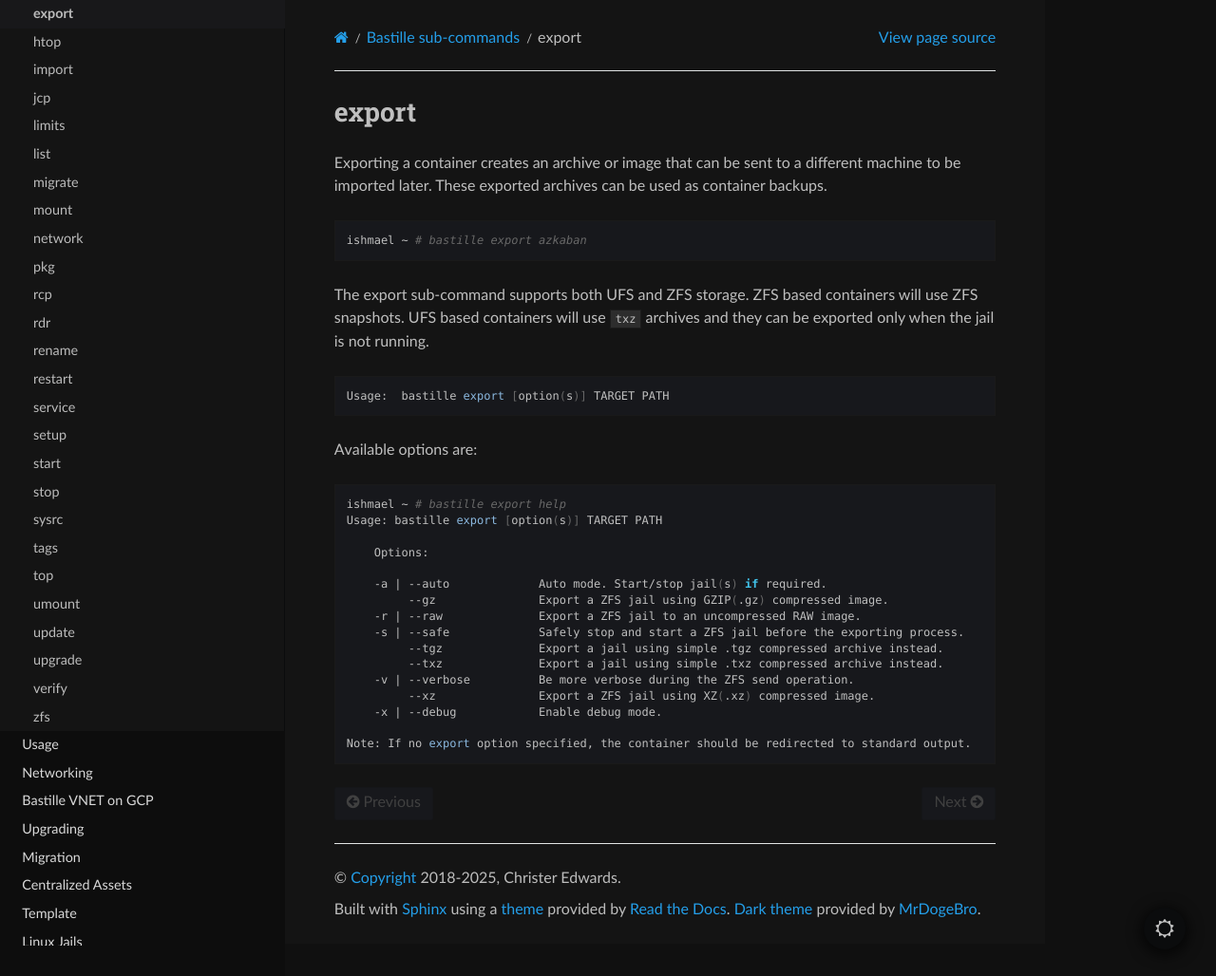
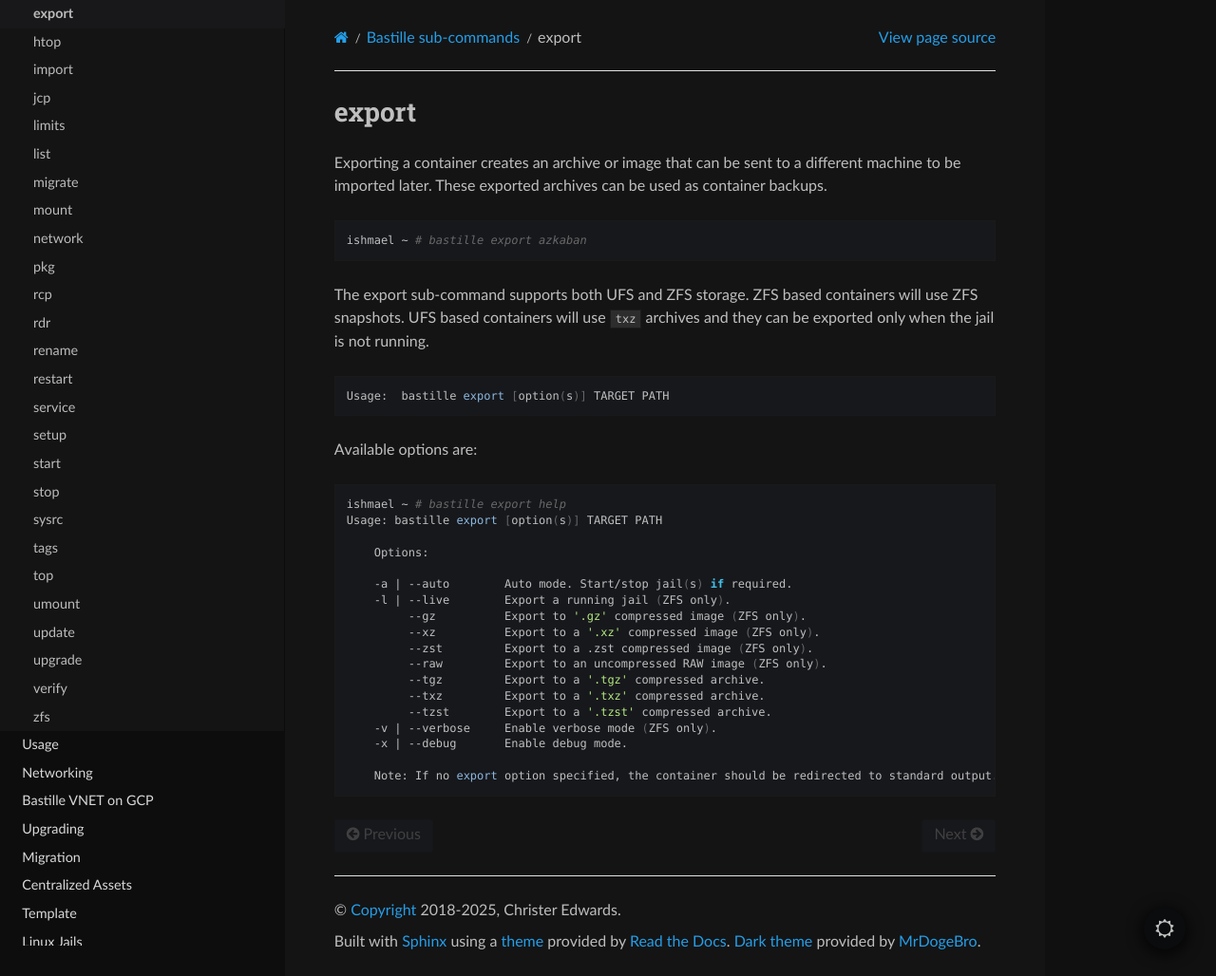
Before and after one commit to BastilleBSD/bastille, a Sphinx documentation site: the page built from docs/chapters/subcommands/export.rst, in a window 1280 px wide and 1028 px high. Shown: the whole window at 95% size. Built offline with Sphinx 7.4.7 and the Read the Docs theme 3.1.0, drawn with Linux system fonts in a browser that asks for light colours.

Commit message:
export/import: support zstd

```diff
--- a/docs/chapters/subcommands/export.rst
+++ b/docs/chapters/subcommands/export.rst
@@ -26,14 +26,16 @@ Available options are:
 
       Options:
 
-      -a | --auto             Auto mode. Start/stop jail(s) if required.
-           --gz               Export a ZFS jail using GZIP(.gz) compressed image.
-      -r | --raw              Export a ZFS jail to an uncompressed RAW image.
-      -s | --safe             Safely stop and start a ZFS jail before the exporting process.
-           --tgz              Export a jail using simple .tgz compressed archive instead.
-           --txz              Export a jail using simple .txz compressed archive instead.
-      -v | --verbose          Be more verbose during the ZFS send operation.
-           --xz               Export a ZFS jail using XZ(.xz) compressed image.
-      -x | --debug            Enable debug mode.
+      -a | --auto        Auto mode. Start/stop jail(s) if required.
+      -l | --live        Export a running jail (ZFS only).
+           --gz          Export to '.gz' compressed image (ZFS only).
+           --xz          Export to a '.xz' compressed image (ZFS only).
+           --zst         Export to a .zst compressed image (ZFS only).
+           --raw         Export to an uncompressed RAW image (ZFS only).
+           --tgz         Export to a '.tgz' compressed archive.
+           --txz         Export to a '.txz' compressed archive.
+           --tzst        Export to a '.tzst' compressed archive.
+      -v | --verbose     Enable verbose mode (ZFS only).
+      -x | --debug       Enable debug mode.
 
-  Note: If no export option specified, the container should be redirected to standard output.
+      Note: If no export option specified, the container should be redirected to standard output.
```
Also changed, not shown: docs/chapters/subcommands/import.rst (+5 -5 lines), 3 other files.
